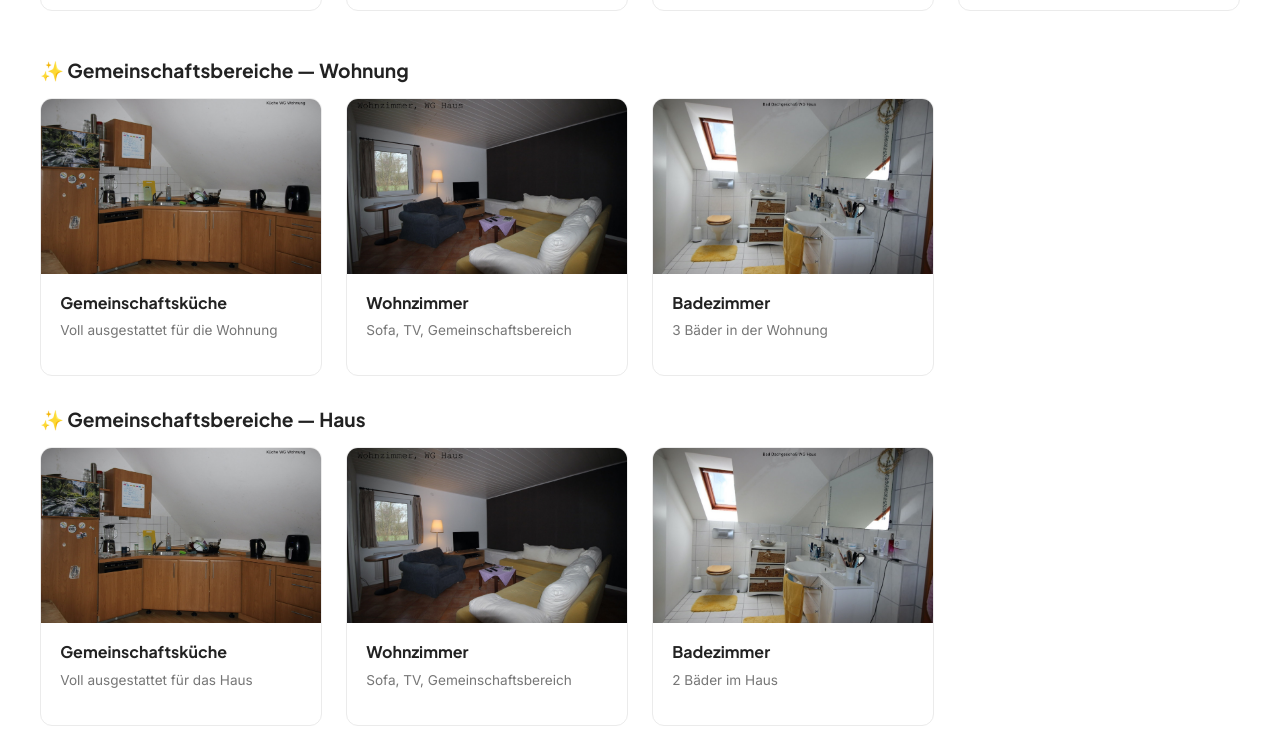
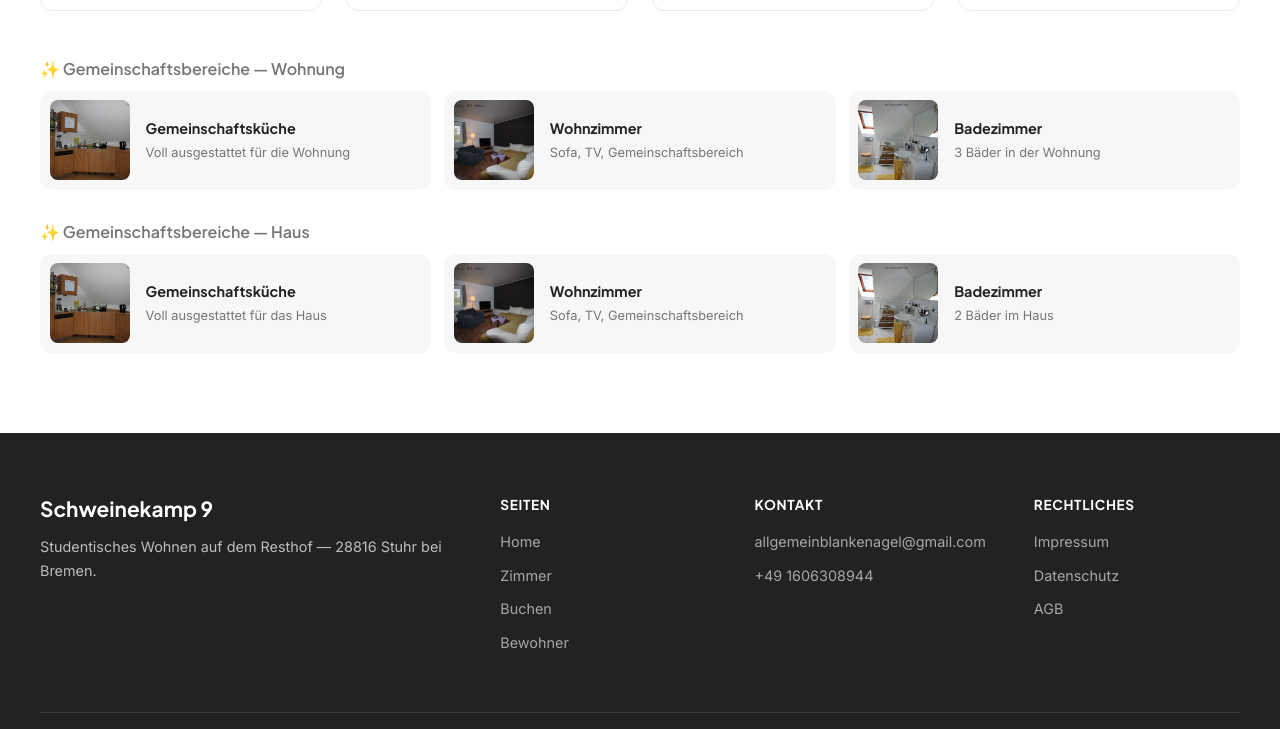
Before and after one commit to Blankenagelallgemein/schweinekamp9-site, a plain HTML site: page zimmer.html in a window 1280 px wide. Shown: the part 2154-2883 px from the top of the page. Drawn offline with Linux system fonts and the light colour scheme.

Commit message:
Gemeinschaftsbereiche visuell von Zimmerkarten unterscheiden
Compact horizontal layout statt room-card style, damit klar ist
dass Küche/Bad/Wohnzimmer keine buchbaren Zimmer sind.

Co-Authored-By: Claude Opus 4.6 <noreply@anthropic.com>

```diff
--- a/css/style.css
+++ b/css/style.css
@@ -616,6 +616,54 @@ ul { list-style: none; }
 .room-card-price span {
   font-size: 0.8rem;
   font-weight: 400;
+  color: var(--text-light);
+}
+
+/* ===== SHARED AREA CARDS ===== */
+.shared-areas-grid {
+  display: grid;
+  grid-template-columns: repeat(3, 1fr);
+  gap: 0.8rem;
+}
+
+.shared-area-card {
+  display: flex;
+  align-items: center;
+  gap: 1rem;
+  background: var(--bg-light);
+  border-radius: var(--radius-md);
+  padding: 0.6rem;
+  transition: var(--transition);
+}
+
+.shared-area-image {
+  width: 80px;
+  height: 80px;
+  border-radius: var(--radius-sm);
+  overflow: hidden;
+  flex-shrink: 0;
+}
+
+.shared-area-image img {
+  width: 100%;
+  height: 100%;
+  object-fit: cover;
+}
+
+.shared-area-body {
+  min-width: 0;
+}
+
+.shared-area-title {
+  font-family: 'Plus Jakarta Sans', sans-serif;
+  font-size: 0.9rem;
+  font-weight: 700;
+  color: var(--dark);
+  margin-bottom: 0.15rem;
+}
+
+.shared-area-details {
+  font-size: 0.8rem;
   color: var(--text-light);
 }
 
@@ -1426,6 +1474,10 @@ ul { list-style: none; }
     grid-template-columns: 1fr;
   }
 
+  .shared-areas-grid {
+    grid-template-columns: 1fr;
+  }
+
   .form-row {
     grid-template-columns: 1fr;
   }
--- a/js/main.js
+++ b/js/main.js
@@ -151,13 +151,13 @@ function initializeRooms() {
       if (!grid || !items) return;
       if (header) header.textContent = `✨ ${t('gemeinschaft.' + wgKey)}`;
       grid.innerHTML = items.map(item => `
-        <div class="room-card" style="cursor: default;">
-          <div class="room-card-image">
+        <div class="shared-area-card">
+          <div class="shared-area-image">
             <img src="${item.image}" alt="${tField(item, 'title')}">
           </div>
-          <div class="room-card-body">
-            <div class="room-card-title">${tField(item, 'title')}</div>
-            <div class="room-card-details">${tField(item, 'details')}</div>
+          <div class="shared-area-body">
+            <div class="shared-area-title">${tField(item, 'title')}</div>
+            <div class="shared-area-details">${tField(item, 'details')}</div>
           </div>
         </div>
       `).join('');
--- a/zimmer.html
+++ b/zimmer.html
@@ -72,12 +72,12 @@
       </div>
 
       <!-- Gemeinschaftsräume Wohnung -->
-      <h3 id="gemeinschaftWohnungHeader" style="font-size: 1.2rem; margin: 3rem 0 1rem; color: var(--dark);"></h3>
-      <div class="rooms-grid" id="gemeinschaftWohnungGrid"></div>
+      <h3 id="gemeinschaftWohnungHeader" style="font-size: 1rem; margin: 3rem 0 0.8rem; color: var(--text-light); font-weight: 600;"></h3>
+      <div class="shared-areas-grid" id="gemeinschaftWohnungGrid"></div>
 
       <!-- Gemeinschaftsräume Haus -->
-      <h3 id="gemeinschaftHausHeader" style="font-size: 1.2rem; margin: 2rem 0 1rem; color: var(--dark);"></h3>
-      <div class="rooms-grid" id="gemeinschaftHausGrid"></div>
+      <h3 id="gemeinschaftHausHeader" style="font-size: 1rem; margin: 2rem 0 0.8rem; color: var(--text-light); font-weight: 600;"></h3>
+      <div class="shared-areas-grid" id="gemeinschaftHausGrid"></div>
 
     </div>
   </section>
```
